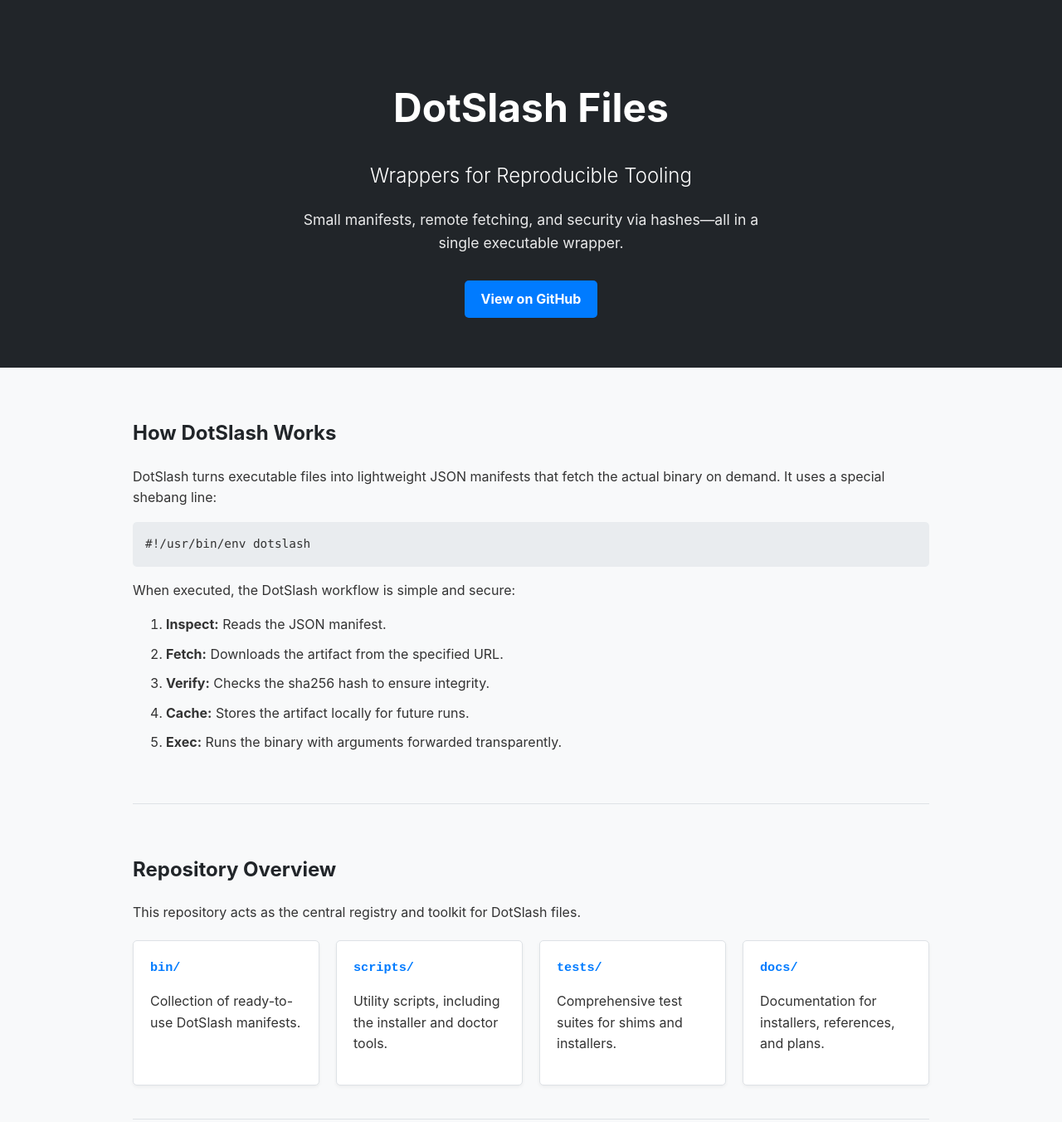
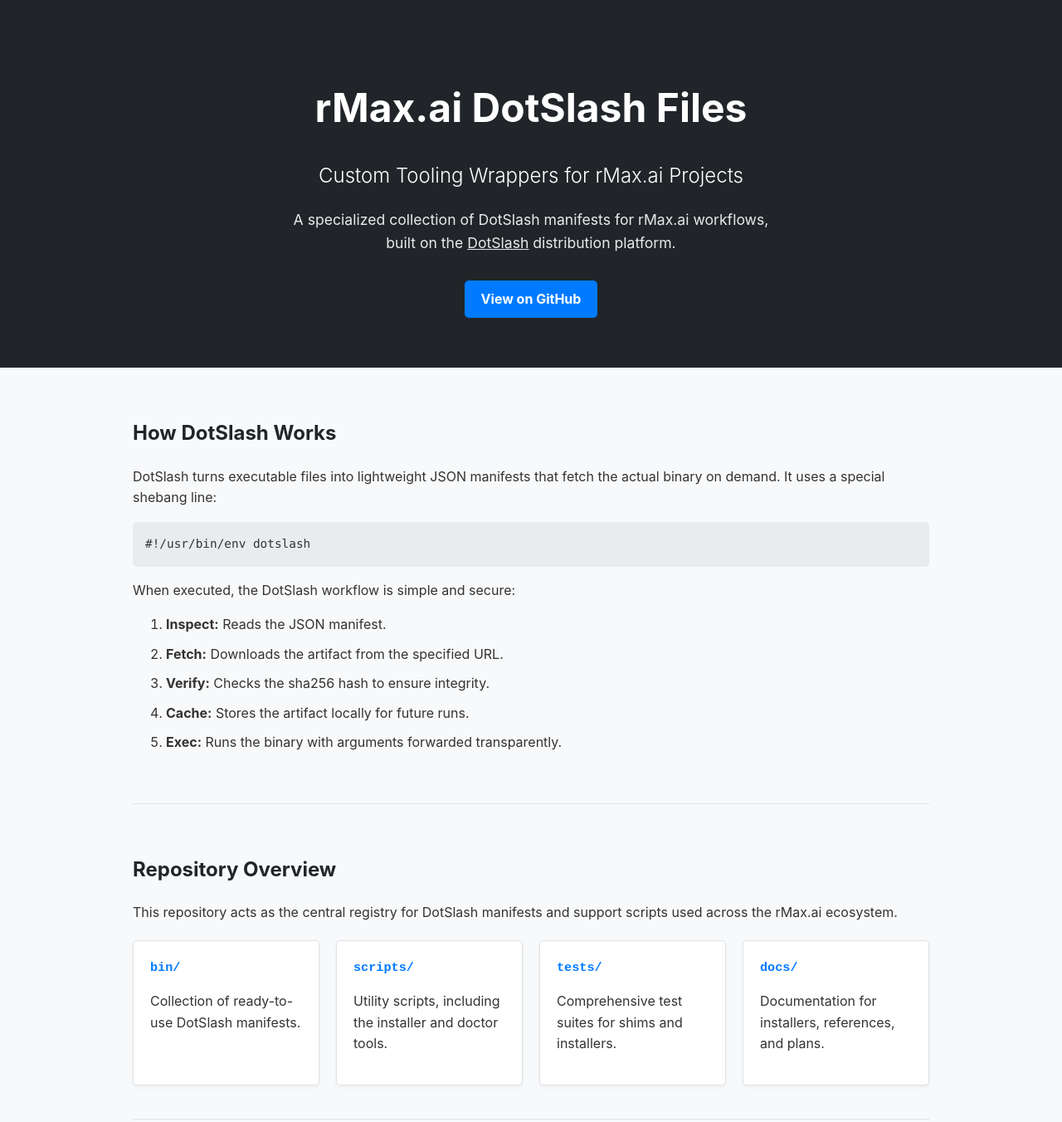
Before and after one commit to rmax-ai/dotslash-files, a plain HTML site: page index.html in a window 1280 px wide. Shown: the top 1352 px of the page at 83% size. Drawn offline with Linux system fonts and the light colour scheme.

Commit message:
Refine index.html content for clarity and branding consistency

```diff
--- a/index.html
+++ b/index.html
@@ -3,17 +3,17 @@
 <head>
     <meta charset="UTF-8">
     <meta name="viewport" content="width=device-width, initial-scale=1.0">
-    <title>DotSlash Files - Reproducible Tool Distribution</title>
+    <title>rMax.ai DotSlash Files - Reproducible Tooling</title>
     <link rel="stylesheet" href="styles.css">
 </head>
 <body>
 
     <header class="hero">
         <div class="container">
-            <h1>DotSlash Files</h1>
-            <p class="tagline">Wrappers for Reproducible Tooling</p>
+            <h1>rMax.ai DotSlash Files</h1>
+            <p class="tagline">Custom Tooling Wrappers for rMax.ai Projects</p>
             <p class="description">
-                Small manifests, remote fetching, and security via hashes—all in a single executable wrapper.
+                A specialized collection of DotSlash manifests for rMax.ai workflows, built on the <a href="https://dotslash-cli.com" style="color: inherit; text-decoration: underline;">DotSlash</a> distribution platform.
             </p>
             <a href="https://github.com/rmax-ai/dotslash-files" class="btn">View on GitHub</a>
         </div>
@@ -43,7 +43,7 @@
         <section id="repo-overview">
             <h2>Repository Overview</h2>
             <p>
-                This repository acts as the central registry and toolkit for DotSlash files.
+                This repository acts as the central registry for DotSlash manifests and support scripts used across the rMax.ai ecosystem.
             </p>
             <div class="grid">
                 <div class="card">
```
